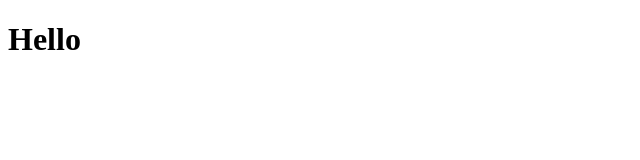
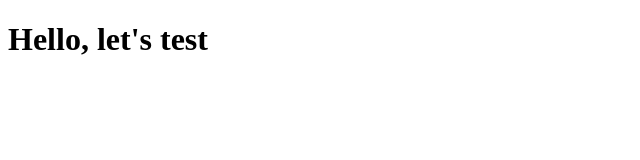
Before and after one commit to heraklitefez/test, a plain HTML site: page site/index.html in a window 1280 px wide. Shown: the whole page, without its empty margins (0-640 px from the left). Drawn offline with Linux system fonts and the light colour scheme.

Commit message:
Smal change.

```diff
--- a/site/index.html
+++ b/site/index.html
@@ -4,6 +4,6 @@
 	<title>Hello</title>
 </head>
 <body>
-<h1>Hello</h1>
+<h1>Hello, let's test</h1>
 </body>
 </html>
```
